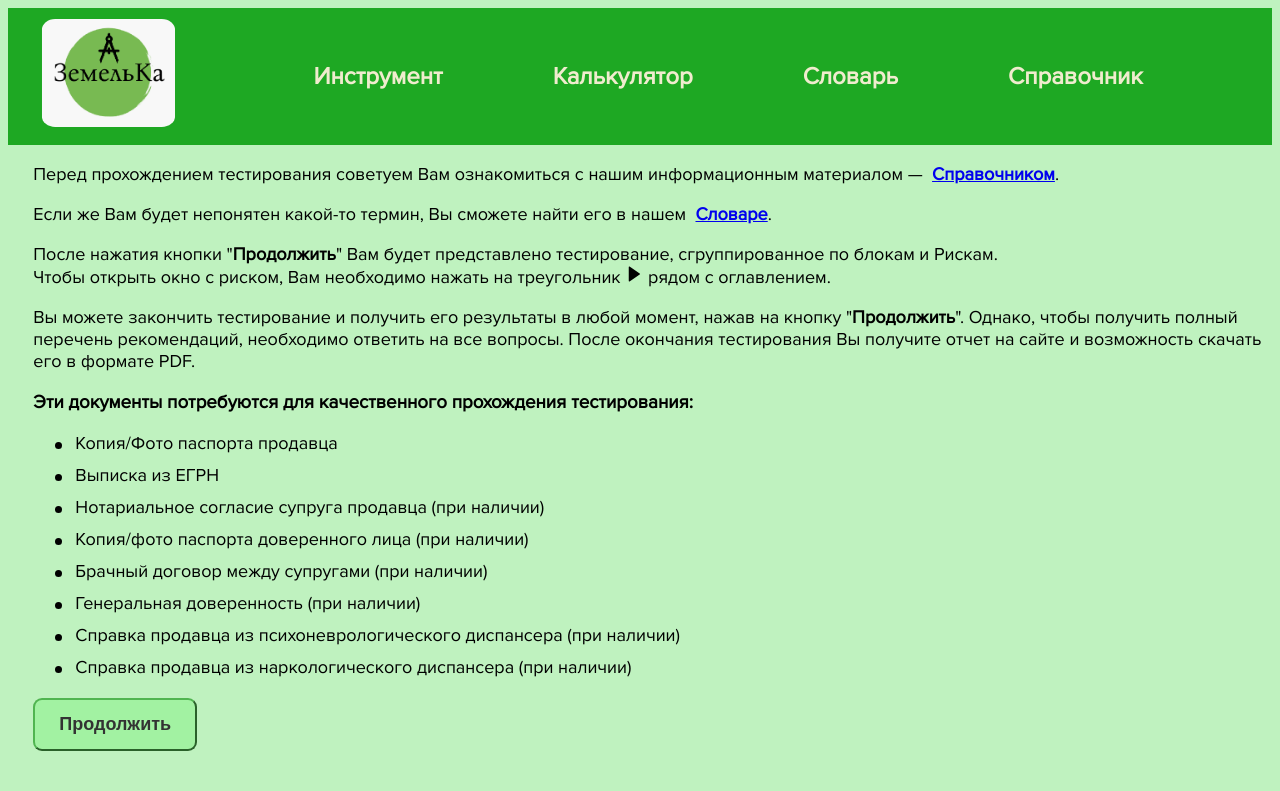
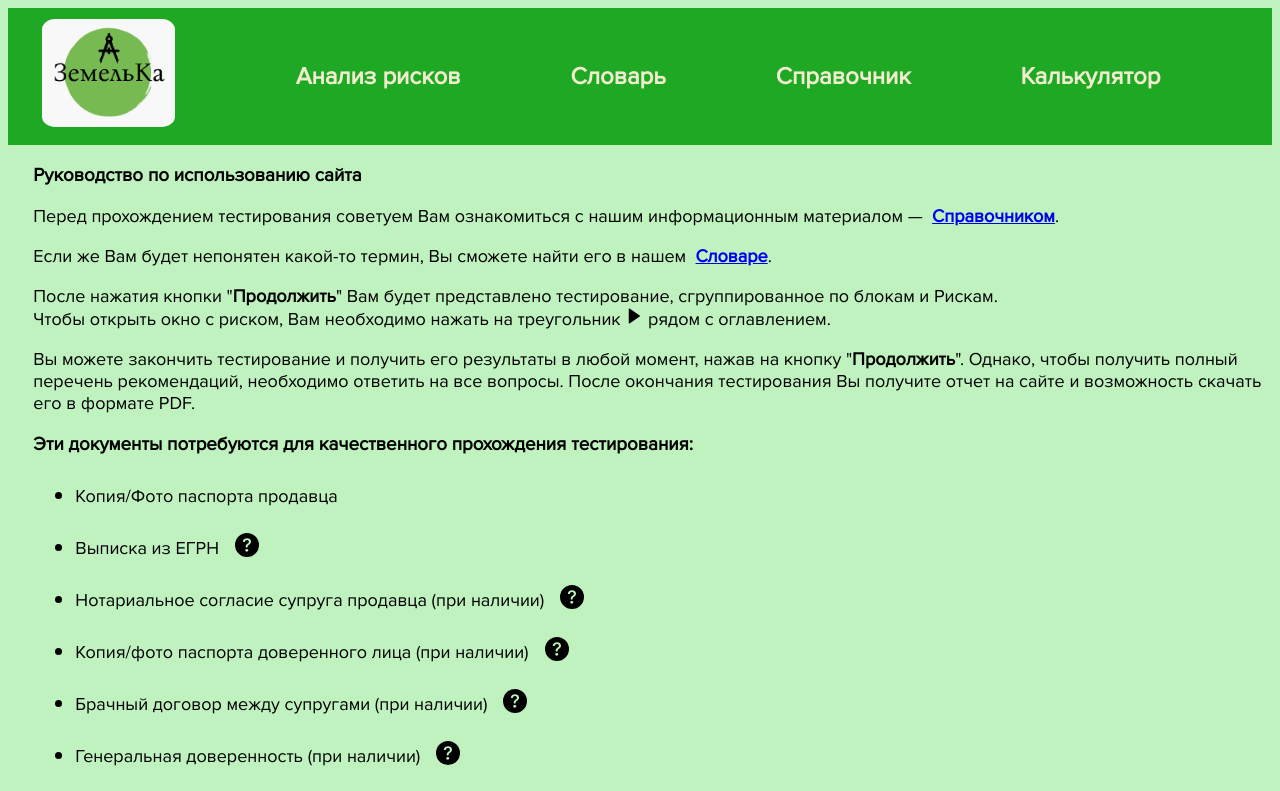
Before and after one commit to IvanTvardovsky/KP_deployment, a React (Create React App) app: page /instrument in a window 1280 px wide. Shown: the top 791 px of the page. Built offline with nearby package versions, Linux system fonts and the light colour scheme; what @react-pdf/renderer would draw is missing.

Commit message:
new build

```diff
--- a/src/App.js
+++ b/src/App.js
@@ -17,14 +17,42 @@ class App extends React.Component {
       super(props);
       this.state = {
          items: [
-            {label: 'Копия/Фото паспорта продавца', checked: false},
-            {label: 'Выписка из ЕГРН', checked: false},
-            {label: 'Нотариальное согласие супруга продавца (при наличии)', checked: false},
-            {label: 'Копия/фото паспорта доверенного лица (при наличии)', checked: false},
-            {label: 'Брачный договор между супругами (при наличии)', checked: false},
-            {label: 'Генеральная доверенность (при наличии)', checked: false},
-            {label: 'Справка продавца из психоневрологического диспансера (при наличии)', checked: false},
-            {label: 'Справка продавца из наркологического диспансера (при наличии)', checked: false}
+            {label: 'Копия/Фото паспорта продавца', check: false},
+            {
+               label: 'Выписка из ЕГРН',
+               check: true,
+               tooltip: '<b>Выписка из ЕГРН</b> - это документ, который содержит информацию об основных характеристиках объекта, сведения о лицах, у которых есть права на объект, о кадастровой стоимости, обременениях и многом другом.'
+            },
+            {
+               label: 'Нотариальное согласие супруга продавца (при наличии)',
+               check: true,
+               tooltip: '<b>Нотариальное согласие супруга</b> - это документ, который необходим для продажи недвижимого имущества жены и мужа и удостоверен нотариусом.'
+            },
+            {
+               label: 'Копия/фото паспорта доверенного лица (при наличии)',
+               check: true,
+               tooltip: '<b>Доверенное лицо</b> - это человек, которому доверяют дела и полномочия для выполнения определенных действий от чужого имени.'
+            },
+            {
+               label: 'Брачный договор между супругами (при наличии)',
+               check: true,
+               tooltip: '<b>Брачный договор между супругами</b> - это соглашение между супругами или будущими супругами о том, как будет делиться добрачное или нажитое в браке имущество.'
+            },
+            {
+               label: 'Генеральная доверенность (при наличии)',
+               check: true,
+               tooltip: '<b>Генеральная доверенность</b> - это документ, который дает право доверенному лицу на самые разные юридические действия, в том числе на покупку или отчуждение имущества и подпись документов.'
+            },
+            {
+               label: 'Справка продавца из психоневрологического диспансера (при наличии)',
+               check: true,
+               tooltip: '<b>Справка из психоневрологического диспансера</b> - это документ, который подтверждает факт того, что лицо не состоит на учете в психоневрологическом диспансере и не имеет психических заболеваний, а также гарантирует невозможность признать договор недействительным.'
+            },
+            {
+               label: 'Справка продавца из наркологического диспансера (при наличии)',
+               check: true,
+               tooltip: '<b>Справка из наркологического диспансера</b> - это документ, который подтверждает факт того, что обратившийся не стоит на учете с алкогольной или наркотической зависимостью, и гарантирует невозможность признать договор недействительным.'
+            },
          ]
       };
    }
--- a/src/components/blocks/block2/risk2.js
+++ b/src/components/blocks/block2/risk2.js
@@ -9,7 +9,7 @@ class Risk2 extends React.Component {
          ans: [false, false, false],
          click: [false, false, false],
          isClicked: false,
-         visible: [false],
+         visible: [false, false],
          riskanswer: {
             ans: 'none',
             cat: -1,
@@ -166,7 +166,7 @@ class Risk2 extends React.Component {
    render() {
       const {ans, click, isClicked, visible} = this.state;
       const tooltips = [
-         `<b>Межевание</b> - это работа кадастрового инженера, которая позволяет определить границы земельного участка в межевом плане и внести данные в ЕГРН`,
+         `<b>Межевание</b> - это работа кадастрового инженера, которая позволяет определить границы земельного участка в межевом плане и внести данные в ЕГРН. `,
          `<b>Выписка из ЕГРН</b> - это документ, который содержит информацию об основных характеристиках объекта, сведения о лицах, у которых есть права на объект, о кадастровой стоимости, обременениях и многом другом.`
       ];
       return (
@@ -231,7 +231,26 @@ class Risk2 extends React.Component {
                      <div>
                         {!ans[1] ? (
                            <div className="Question">
-                              <p className="bigger">{this.quests[2].question}</p>
+                              <div className="QuestTool">
+                                 <p className="bigger">{this.quests[2].question}</p>
+                                 <BsQuestionCircleFill
+                                    className="QuestIcon"
+                                    onMouseEnter={() => this.handleMouseEnter(1)}
+                                    onMouseLeave={() => this.handleMouseLeave(1)}
+                                 />
+                                 <div className="ToolContainer">
+                                    <div
+                                       className="Tooltip"
+                                       onMouseEnter={() => this.handleMouseEnter(1)}
+                                       onMouseLeave={() => this.handleMouseLeave(1)}
+                                       style={{
+                                          display: visible[1] ? "block" : "none"
+                                       }}
+                                       dangerouslySetInnerHTML={{__html: tooltips[1]}}
+                                    >
+                                    </div>
+                                 </div>
+                              </div>
                               <button className={`ans-btn ${click[2] && !ans[2] ? 'active' : ''}`}
                                       onClick={() => this.handleAnswer3('да')}>Да
                               </button>
--- a/src/components/links/instrument.js
+++ b/src/components/links/instrument.js
@@ -1,12 +1,37 @@
 import React from "react";
 import {Link} from 'react-router-dom';
 import {BiSolidRightArrow} from "react-icons/bi"
+import {BsQuestionCircleFill} from 'react-icons/bs'
+
 
 class Instrument extends React.Component {
+   constructor(props){
+      super(props);
+      this.state = {
+         visible: [false, false, false, false, false, false, false, false],
+      }
+      this.handleMouseEnter = this.handleMouseEnter.bind(this);
+      this.handleMouseLeave = this.handleMouseLeave.bind(this);
+   }
+
+   handleMouseEnter = (index) => {
+      const updatedVisible = [...this.state.visible];
+      updatedVisible[index] = true;
+      this.setState({visible: updatedVisible});
+   };
+
+   handleMouseLeave = (index) => {
+      const updatedVisible = [...this.state.visible];
+      updatedVisible[index] = false;
+      this.setState({visible: updatedVisible});
+   };
+
    render() {
       const {items} = this.props;
+      const { visible } = this.state;
       return (
          <div>
+            <h3 style={{marginLeft: '2%'}}>Руководство по использованию сайта</h3>
             <p className="bigger" style={{ marginLeft: "2%"}}> Перед прохождением тестирования советуем Вам ознакомиться с нашим информационным
                материалом — &nbsp;
                <Link to="/handbook"><strong>Справочником</strong></Link>. </p>
@@ -24,8 +49,31 @@ class Instrument extends React.Component {
             <div>
                {items.map((item, index) => (
                   <div key={index} className="Docs">
-                     <div className="Bullet" style={{ marginLeft: "3%"}}></div>
-                     <label className="Docs bigger">{item.label}</label>
+                     <div className="DocsCont">
+                        <div className="Bullet" style={{ marginLeft: "3%"}}></div>
+                        <label className="Docs bigger">{item.label}</label>
+                        {item.check && (
+                           <div>
+                              <div className="ToolContainerInstr">
+                                 <BsQuestionCircleFill
+                                    className="QuestIcon"
+                                    onMouseEnter={() => this.handleMouseEnter(index)}
+                                    onMouseLeave={() => this.handleMouseLeave(index)}
+                                 />
+                                 <div
+                                    className="TooltipInstr"
+                                    onMouseEnter={() => this.handleMouseEnter(index)}
+                                    onMouseLeave={() => this.handleMouseLeave(index)}
+                                    style={{
+                                       display: visible[index] ? "block" : "none"
+                                    }}
+                                    dangerouslySetInnerHTML={{__html: item.tooltip}}
+                                 >
+                                 </div>
+                              </div>
+                           </div>
+                        )}
+                     </div>
                   </div>
                ))}
                <Link to="/blocks">
--- a/src/components/navbar.js
+++ b/src/components/navbar.js
@@ -16,16 +16,16 @@ class Navbar extends React.Component {
                <nav role="navigation" className="navbar-menu">
                   <ul role="list" className="navbar-menu-list">
                      <li>
-                        <Link to="/instrument" className="highlight-link">Инструмент</Link>
-                     </li>
-                     <li>
-                        <Link to="/calculator" className="highlight-link">Калькулятор</Link>
+                        <Link to="/instrument" className="highlight-link">Анализ рисков</Link>
                      </li>
                      <li>
                         <Link to="/dictionary" className="highlight-link">Словарь</Link>
                      </li>
                      <li>
                         <Link to="/handbook" className="highlight-link">Справочник</Link>
+                     </li>
+                     <li>
+                        <Link to="/calculator" className="highlight-link">Калькулятор</Link>
                      </li>
                   </ul>
                </nav>
--- a/src/components/report.js
+++ b/src/components/report.js
@@ -12,19 +12,30 @@ Font.register({
     "https://cdnjs.cloudflare.com/ajax/libs/ink/3.1.10/fonts/Roboto/roboto-medium-webfont.ttf"
 });;
 
+
 const Report = ({ answers }) => {
+  const currentDate = new Date();
+  const options = {
+    year: "numeric",
+    month: "long",
+    day: "numeric",
+  };
+  const date = currentDate.toLocaleDateString(undefined, options);
   return (
     <Document>
       <Page style={styles.page}>
         <View>
-          <Text style={styles.title}>Отчёт</Text>
+          <View style={styles.titleCont}>
+            <Text style={styles.title}>Отчёт</Text>
+            <Text style={[styles.tеxt, { textAlign: 'right' }]}>{date}</Text>
+          </View>
           {((answers.first.risk1.cat < 1) && (answers.first.risk10.cat < 1) && (answers.second.risk2.cat < 1) && (answers.second.risk3.cat < 1)
               && (answers.second.risk4.cat < 1) && (answers.second.risk8.cat < 1) && (answers.second.risk11.cat < 1) && (answers.third.risk5.cat < 1)
               && (answers.third.risk6.cat < 1) && (answers.third.risk7.cat < 1) && (answers.third.risk9.cat < 1) && (answers.first.risk12.cat < 1)
               && (answers.third.risk13.q1.cat < 1) && (answers.third.risk13.q2.cat < 1)) ? (
               <View>
                 <View>
-                  <Text style={styles.subTitle}>Риски не выявлены! </Text>
+                  <Text style={styles.subTitle}>Нет рисков, сделка  может быть заключена! </Text>
                 </View>
                 {answers.first.risk1.cat === 0 && (
                   <View style={styles.RiskNameGreen}>
@@ -112,6 +123,9 @@ const Report = ({ answers }) => {
                   && (answers.third.risk6.cat < 2) && (answers.third.risk7.cat < 2) && (answers.third.risk9.cat < 2) && (answers.first.risk12.cat < 2)
                   && (answers.third.risk13.q1.cat < 2) && (answers.third.risk13.q2.cat < 2)) ? (
                     <View>
+                      <View>
+                        <Text style={styles.subTitle}>Есть риски, на которые стоит обратить внимание, но сделка может быть заключена! </Text>
+                      </View>
                       <View wrap={false} >
                           {answers.first.risk1.cat > -1 && (
                             <View style={styles.riskBlock}>
@@ -663,8 +677,7 @@ const Report = ({ answers }) => {
                 ) : (
                   <View>
                     <View>
-                      <Text style={styles.subTitle}>Сделка не может быть заключена! </Text>
-                      <Text style={styles.subTitle}>Выявлены следующие риски: </Text>
+                      <Text style={styles.subTitle}>Есть высокий риск того, что сделка не может быть заключена! </Text>
                     </View>
                     <View>
                       <View wrap={false} >
@@ -1292,6 +1305,10 @@ const styles = StyleSheet.create({
     backgroundColor: '#f0f0f0',
     borderRadius: '1px',
     padding: '5px',
+  },
+  titleCont: {
+    flexDirection: 'row',
+    justifyContent: 'space-between',
   }
 });
 
--- a/src/css/styles.css
+++ b/src/css/styles.css
@@ -178,6 +178,10 @@ body {
     margin: 10px;
 }
 
+.DocsCont {
+    display: flex;
+}
+
 .DocCheckBox {
     padding: 15px;
     margin: 30px;
@@ -223,15 +227,37 @@ body {
     padding: 10px;
     border-radius: 4px;
     box-shadow: 0 0 10px rgba(0, 0, 0, 0.2);
-    max-width: 500px;
+    max-width: 700px;
     bottom: 100%;
 }
 
 .ToolContainer {
     position: relative;
     width: 50%;
+    min-width: 400px;
     white-space: normal;
 }
+
+.TooltipInstr {
+    position: absolute;
+    z-index: 999;
+    background-color: #5fd47a;
+    color: #000;
+    padding: 10px;
+    border-radius: 4px;
+    box-shadow: 0 0 10px rgba(0, 0, 0, 0.2);
+    max-width: 700px;
+    bottom: 60%;
+    margin-left: 15px;
+}
+
+.ToolContainerInstr {
+    position: relative;
+    width: 50%;
+    min-width: 400px;
+    white-space: normal;
+}
+
 
 .Rec {
     position: relative;
@@ -247,9 +273,11 @@ body {
     display: inline-block;
     width: 7px;
     height: 7px;
+    margin-top: 17px;
     border-radius: 50%;
     background-color: black;
     margin-right: 3px;
+    align-items: center;
 }
 
 .footer {
```
Also changed, not shown: src/components/blocks.js.
